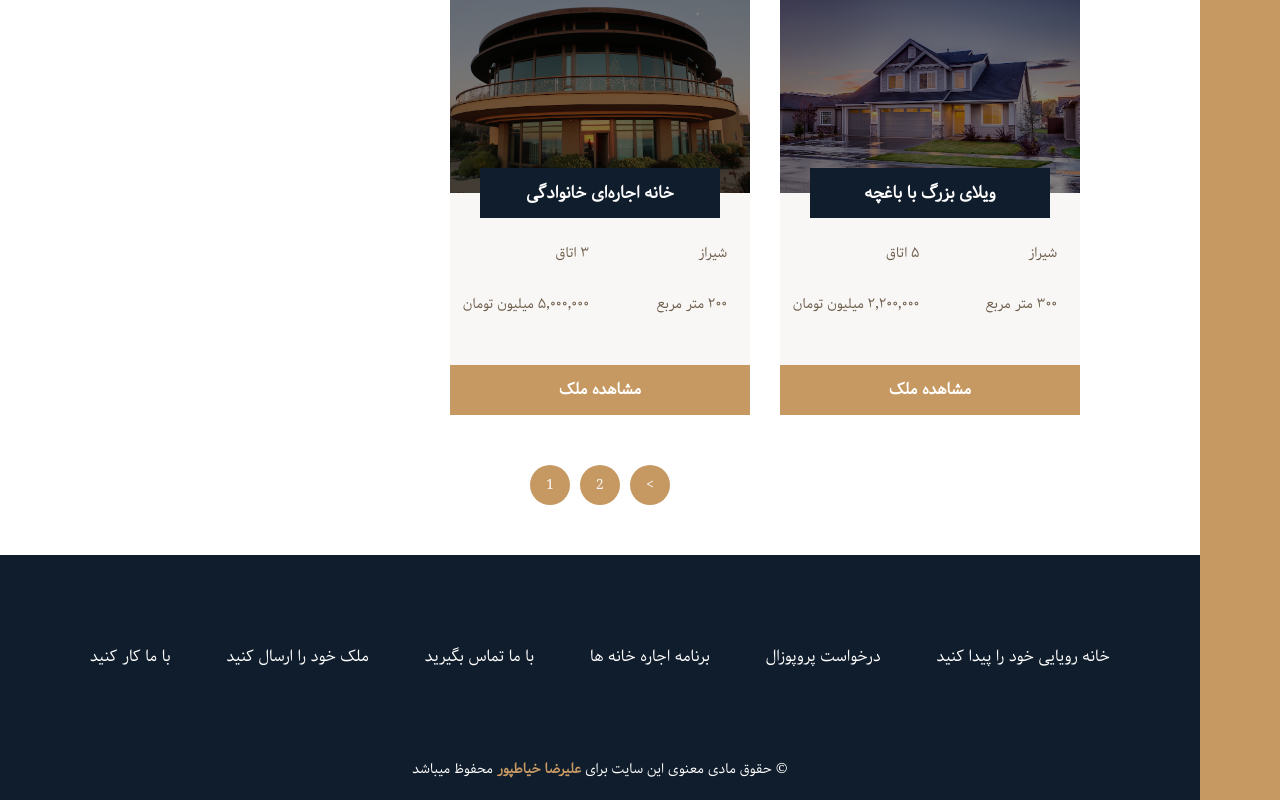
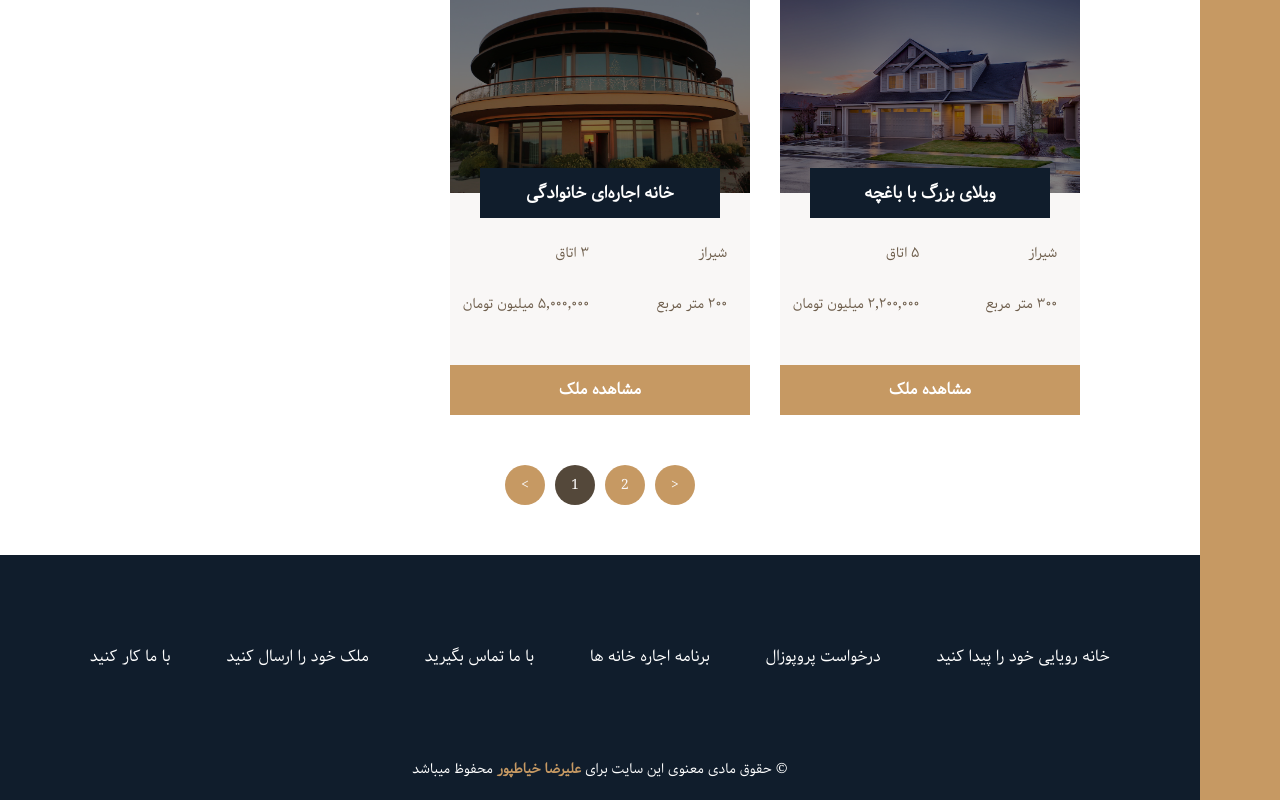
Before and after one commit to farshid117/realstate-nextjs, a Next.js app: page /homes in a window 1280 px wide. Shown: the part 1702-2502 px from the top of the page. Built offline with nearby package versions, Linux system fonts and the light colour scheme.

Commit message:
realstate-next -> Homes page: styling with module css3

```diff
--- a/pages/homes/index.tsx
+++ b/pages/homes/index.tsx
@@ -51,7 +51,7 @@ function Homes() {
 				<li className={paginationItem}>
 					<a href='#' className=''>
 						{" "}
-						&gt;{" "}
+						&lt;{" "}
 					</a>
 				</li>
 				<li className={paginationItem}>
@@ -59,9 +59,15 @@ function Homes() {
 						2
 					</a>
 				</li>
-				<li className={`${paginationItem} active`}>
+				<li className={`${paginationItem}  ${styles.pagination__item_active}`}>
 					<a href='#' className=''>
 						1
+					</a>
+				</li>
+				<li className={paginationItem}>
+					<a href='#' className=''>
+						{" "}
+						&gt;{" "}
 					</a>
 				</li>
 			</ul>
--- a/styles/globals.css
+++ b/styles/globals.css
@@ -56,7 +56,7 @@ body {
             var(--color-secondry-light),
             var(--color-secondry-light)
         ),
-        url(/public/img/hero.jpeg);
+        url(/img/hero.jpeg);
     background-size: cover;
     background-position: center;
     grid-column: full-start / col-end 6;
--- a/styles/homes.module.css
+++ b/styles/homes.module.css
@@ -90,7 +90,7 @@
     color: var(--color-gray-light-1);
 }
 .pagination__item:hover,
-.pagination__item.active {
+.pagination__item_active {
     background-color: var(--color-gray-dark-1);
     color: #fff;
 }
```
